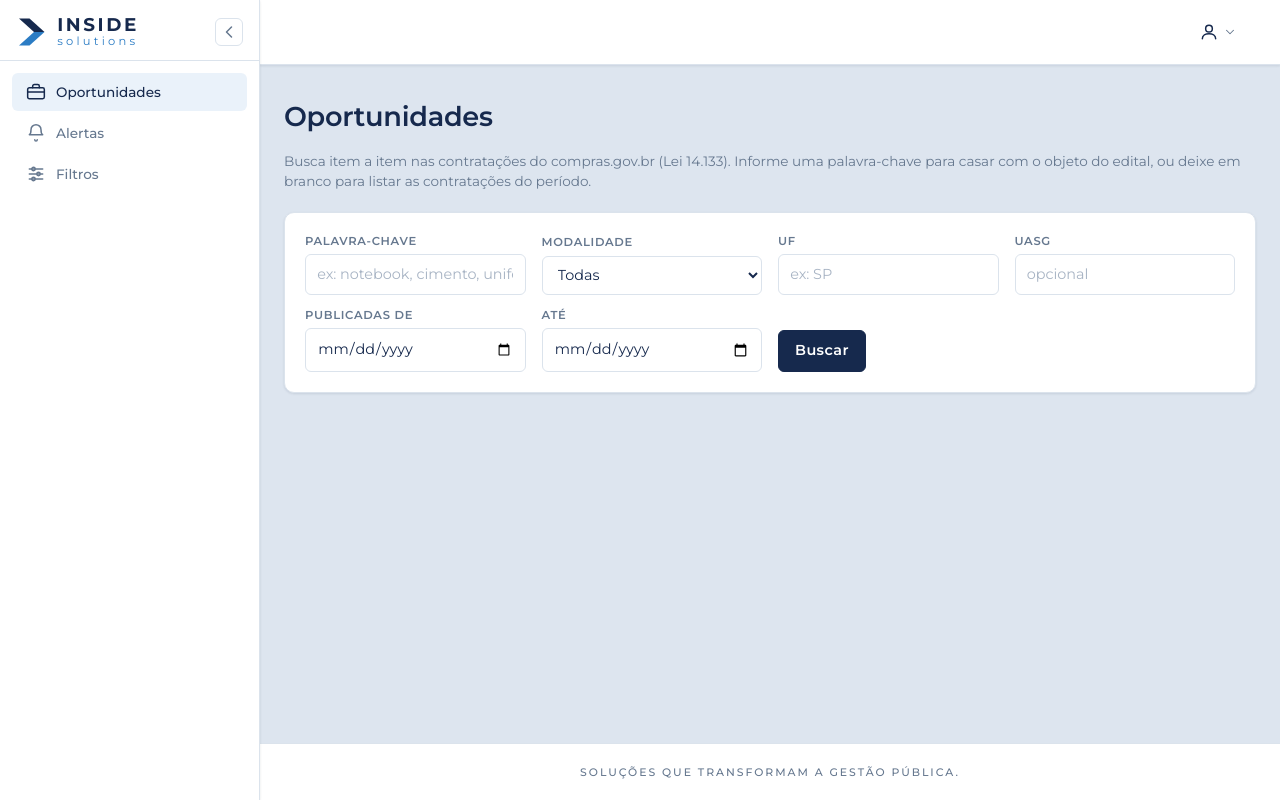
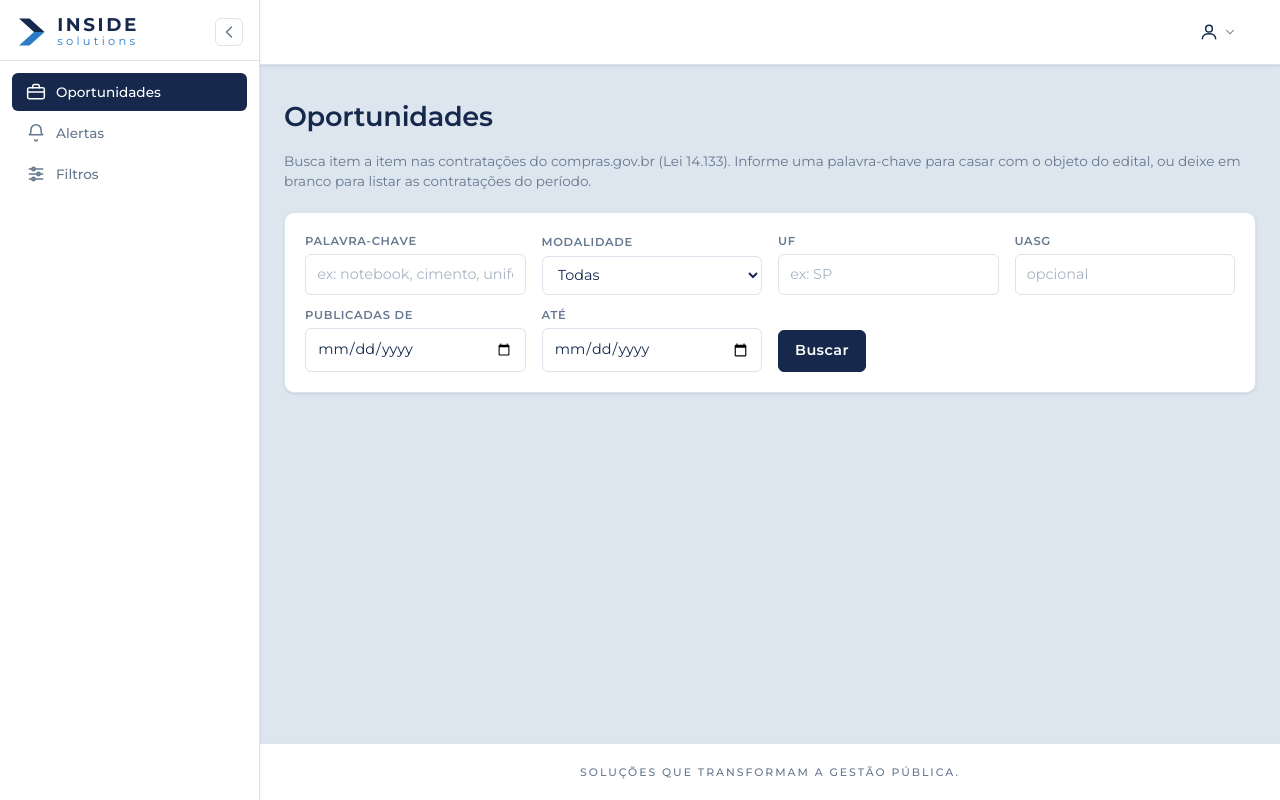
Before and after one commit to VastiMV/licita, an Angular app in the folder frontend/: page /oportunidades in a window 1280 px wide. Built offline with nearby package versions, Linux system fonts and the light colour scheme.

Commit message:
Contrasta o item de menu selecionado com o mesmo estilo do botão primário
O hover (fundo azul claro) não deixava claro qual página estava ativa.
Agora .active usa fundo navy sólido + texto branco, igual ao
ButtonComponent[variant=primary]; hover isolado continua sutil.

```diff
--- a/frontend/src/app/layout/nav-item/nav-item.component.scss
+++ b/frontend/src/app/layout/nav-item/nav-item.component.scss
@@ -13,10 +13,16 @@ a {
   transition: background var(--transition-fast), color var(--transition-fast);
   white-space: nowrap;
 
-  &:hover,
-  &.active {
+  &:hover {
     background: var(--color-blue-soft);
     color: var(--color-navy);
+  }
+
+  // Mesmo contraste do botão primário (ver ButtonComponent) — o hover sozinho
+  // (fundo claro) não distinguia bem qual item está selecionado.
+  &.active {
+    background: var(--color-navy);
+    color: #fff;
   }
 }
 
```
